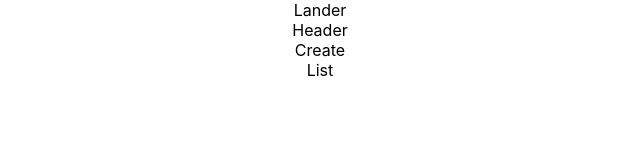
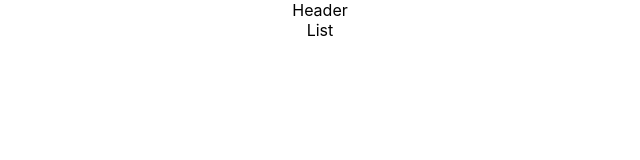
Before and after one commit to SkylarSiggard/Personal-Project-skynet, a React (Create React App) app: page /#/list in a window 1280 px wide. Shown: the top 160 px of the page, without its empty margins (320-960 px from the left). Built offline with nearby package versions, Linux system fonts and the light colour scheme.

Commit message:
routes are set up

```diff
--- a/public/index.html
+++ b/public/index.html
@@ -24,7 +24,7 @@
       work correctly both with client-side routing and a non-root public URL.
       Learn how to configure a non-root public URL by running `npm run build`.
     -->
-    <title>React App</title>
+    <title>Skynet</title>
   </head>
   <body>
     <noscript>You need to enable JavaScript to run this app.</noscript>
--- a/src/App.js
+++ b/src/App.js
@@ -1,17 +1,11 @@
 import React from 'react';
 import './App.css';
-import Lander from './components/Lander/Lander'
-import Header from './components/Header/Header'
-import Create from './components/Create/Create'
-import List from './components/List/List'
+import routes from './routes'
 
 function App() {
   return (
     <div className="App">
-      <Lander/>
-      <Header/>
-      <Create/>
-      <List/>
+      {routes}
     </div>
   );
 }
--- a/src/components/Create/Create.js
+++ b/src/components/Create/Create.js
@@ -1,4 +1,5 @@
 import React, {Component} from 'react'
+import Header from './../Header/Header'
 
 export default class Create extends Component {
     constructor() {
@@ -10,6 +11,7 @@ export default class Create extends Component {
     render() {
         return(
         <div className="create">
+            <Header/>
             Create
         </div>
         )
--- a/src/components/List/List.js
+++ b/src/components/List/List.js
@@ -1,4 +1,5 @@
 import React, {Component} from 'react'
+import Header from './../Header/Header'
 
 export default class List extends Component {
     constructor() {
@@ -10,6 +11,7 @@ export default class List extends Component {
     render() {
         return(
         <div className="list">
+            <Header/>
             List
         </div>
         )
--- a/src/index.js
+++ b/src/index.js
@@ -3,8 +3,13 @@ import ReactDOM from 'react-dom';
 import './index.css';
 import App from './App';
 import * as serviceWorker from './serviceWorker';
+import {HashRouter} from 'react-router-dom'
 
-ReactDOM.render(<App />, document.getElementById('root'));
+ReactDOM.render(
+    <HashRouter>
+        <App />
+    </HashRouter>
+, document.getElementById('root'));
 
 // If you want your app to work offline and load faster, you can change
 // unregister() to register() below. Note this comes with some pitfalls.
--- a/src/routes.js
+++ b/src/routes.js
@@ -0,0 +1,13 @@
+import React from 'react'
+import Create from './components/Create/Create'
+import Lander from './components/Lander/Lander'
+import List from './components/List/List'
+import {Switch, Route} from 'react-router-dom'
+
+export default (
+    <Switch>
+        <Route exact path='/' component={Lander}/>
+        <Route path='/create' component={Create}/>
+        <Route path='/list' component={List}/>
+    </Switch>
+)
```
